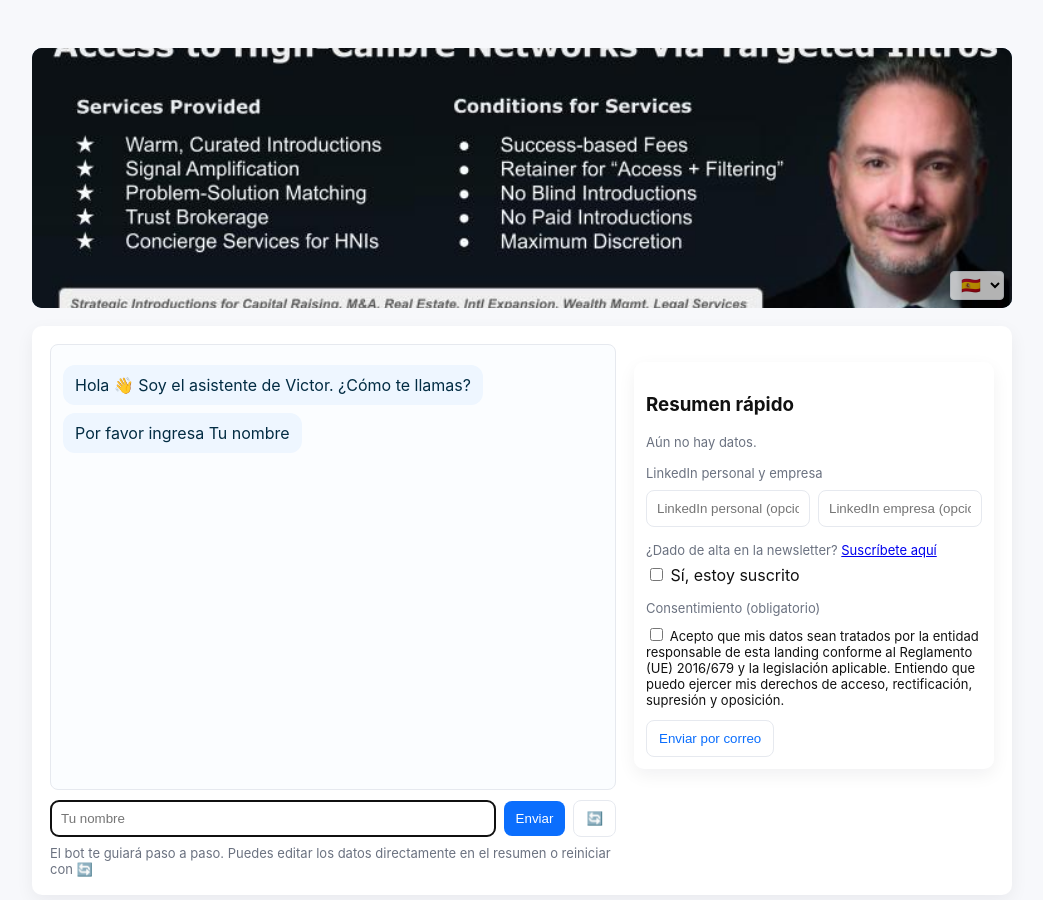
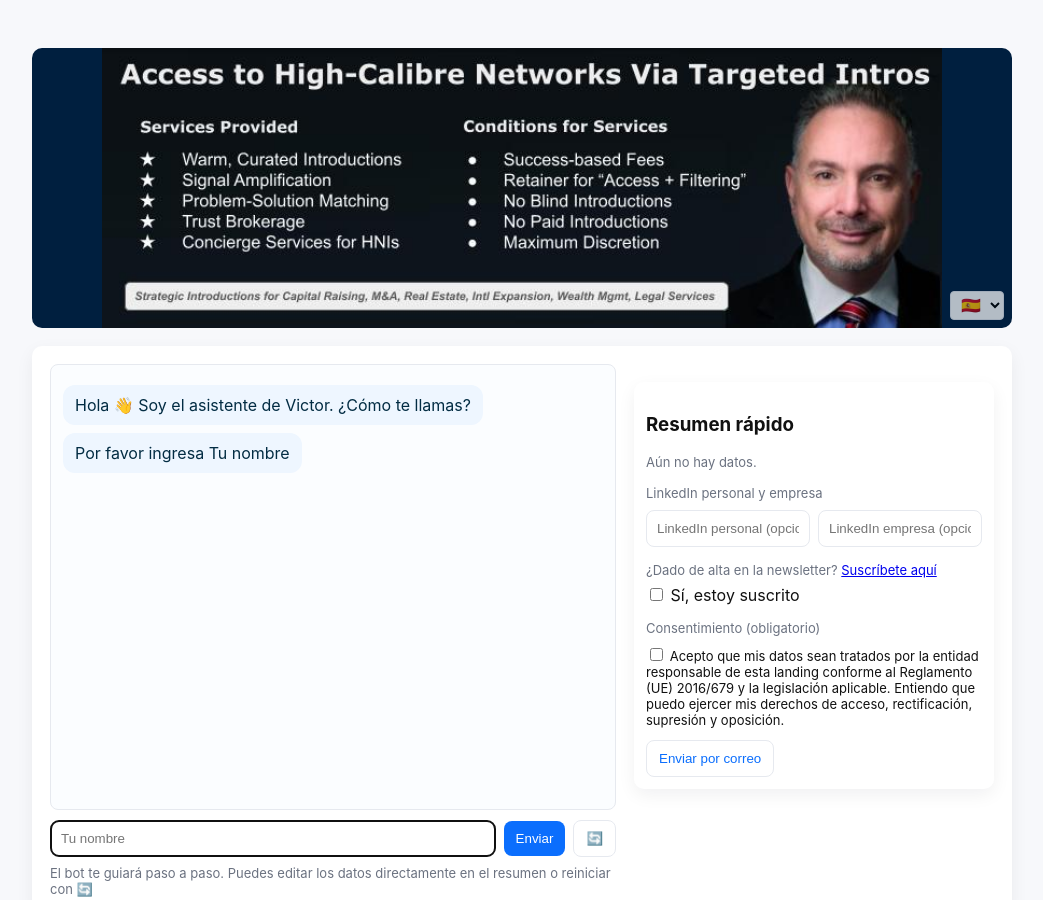
Before and after one commit to FABJAH/LandingVictor, a plain HTML site: page index.html in a window 1280 px wide. Shown: the top 900 px of the page, without its empty margins (118-1161 px from the left). Drawn offline with Linux system fonts and the light colour scheme.

Commit message:
Mostrar imagen completa sin recortes

```diff
--- a/index.html
+++ b/index.html
@@ -8,7 +8,7 @@
   :root{--accent:#0b6efd;--bg:#f7f8fb;--card:#ffffff;--muted:#6b7280}
   body{margin:0;font-family:Inter,system-ui,Arial,sans-serif;background:var(--bg);color:#111}
   .container{max-width:980px;margin:28px auto;padding:20px}
-  header{height:260px;border-radius:10px;background:linear-gradient(135deg,#0b6efd33,#7dd3fc33);display:flex;align-items:center;justify-content:center;position:relative;overflow:hidden;background:#001f3f}
+  header{height:auto;min-height:280px;border-radius:10px;background:linear-gradient(135deg,#0b6efd33,#7dd3fc33);display:flex;align-items:center;justify-content:center;position:relative;overflow:hidden;background:#001f3f}
   header .banner-text{z-index:2;text-align:center;color:#03396b;display:none}
   header h1{margin:0;font-size:28px}
   header p{margin:6px 0 0;color:var(--muted)}
@@ -17,7 +17,7 @@
   .banner-controls label:hover{opacity:1}
   .banner-controls select{opacity:0.7;transition:opacity 0.2s}
   .banner-controls select:hover{opacity:1}
-  .banner-preview{position:absolute;inset:0;background-size:100% auto;background-position:center;background-repeat:no-repeat;opacity:1;background-image:url('banner.jpeg')}
+  .banner-preview{position:absolute;inset:0;background-size:contain;background-position:center;background-repeat:no-repeat;opacity:1;background-image:url('banner.jpeg')}
   .card{background:var(--card);border-radius:10px;padding:18px;margin-top:18px;box-shadow:0 6px 18px rgba(12,20,40,0.06)}
   .chat{display:flex;gap:18px}
   .chat .left{flex:1}
```
